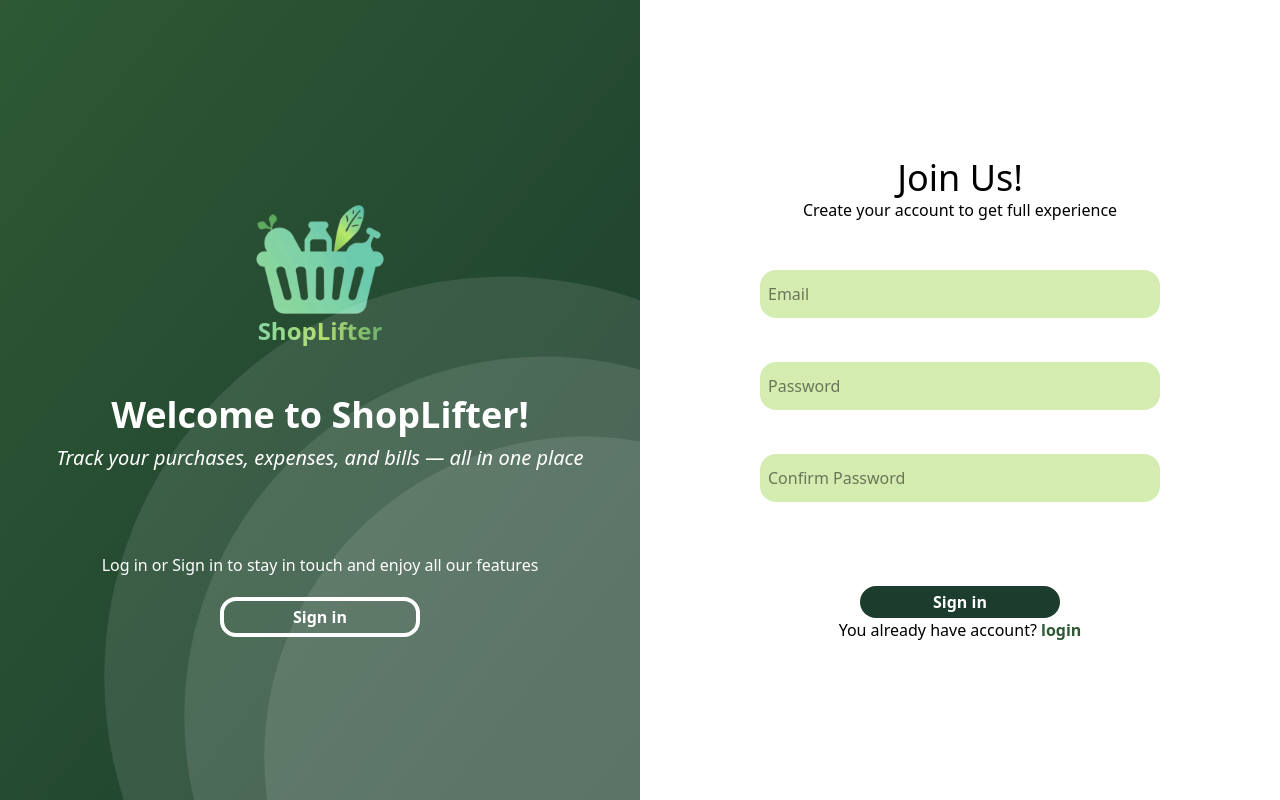
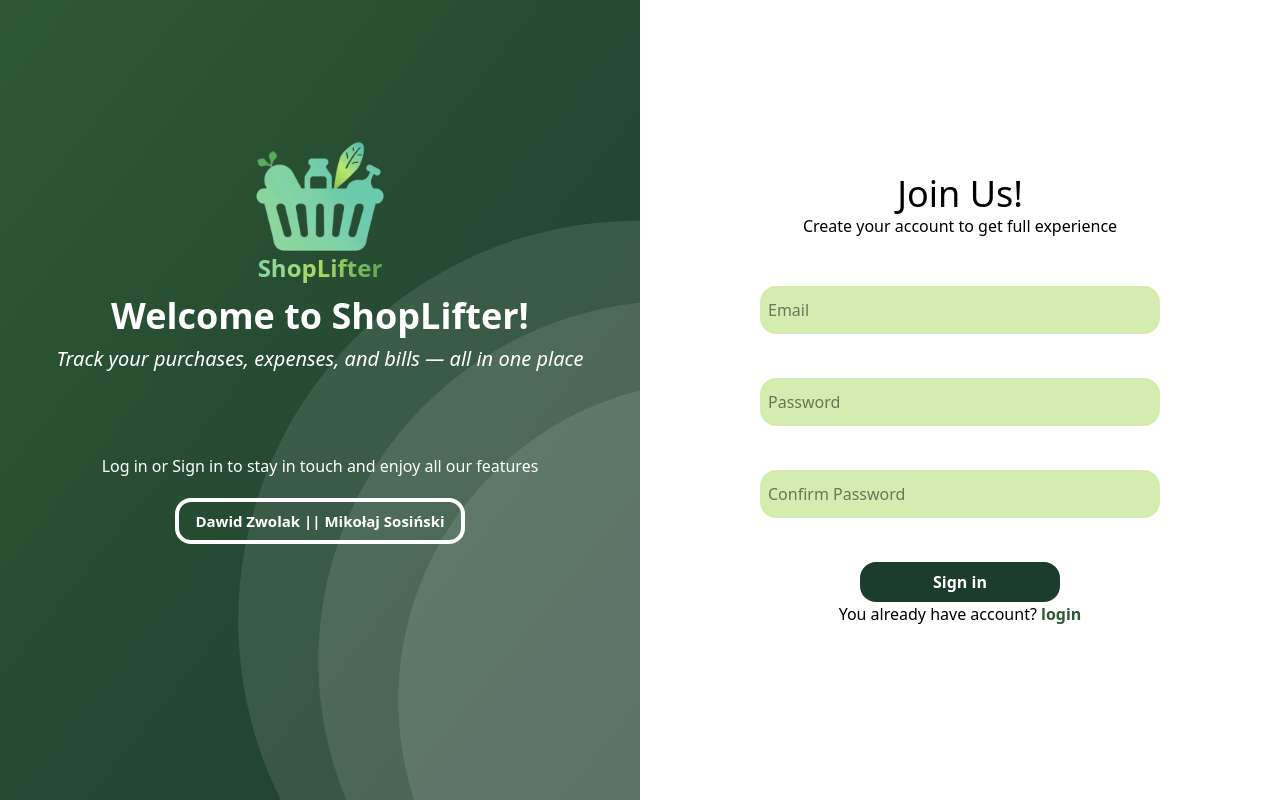
Before and after one commit to Zwolak13/FullStackProject, a React (Vite) app in the folder frontend/DZMSFrontend/: page / in a window 1280 px wide. Both pictures are taken after a click on the button "sign up". Built offline with nearby package versions, Linux system fonts and the light colour scheme.

Commit message:
Adding reactive login-logout styling

```diff
--- a/frontend/DZMSFrontend/src/App.jsx
+++ b/frontend/DZMSFrontend/src/App.jsx
@@ -1,13 +1,80 @@
 
 import './App.css'
 import Login from './components/LoginComponents/Login'
+import LeftSideBanerLogin from './components/LoginComponents/LeftSideBanerLogin'
+import Logo from "./components/Logo.jsx"
+import {  useEffect, useState } from 'react'
+import TMP from './components/UIComponents/tmp.jsx'
 
 function App() {
 
+  const [firstLoadFlag,setFirstLoadFlag] = useState(false);
+
+  const [succesfullLoginDOM,setSuccesfullLogin] = useState(false);
+  const [hideDom, setHideDom] = useState(false);
+  const [delay, setDelay] = useState(false);
+  const [changeDom, setChangeDom] = useState(false);
+
+
+  useEffect(()=>{
+    if (firstLoadFlag === false){
+      setFirstLoadFlag(true);
+      return;
+    };
+
+    if(succesfullLoginDOM === true){
+        const hideDomTimeout = setTimeout(()=>{
+        setHideDom(true);
+      },500)
+
+      const changeDomTimeout = setTimeout(()=>{
+        setChangeDom(prev => !prev);
+      },800)
+
+      return () =>{
+        clearTimeout(changeDomTimeout);
+        clearTimeout(hideDomTimeout);
+      }
+    }
+    else{
+      const changeDomTimeout = setTimeout(()=>{
+        setChangeDom(prev => !prev);
+      },500)
+
+      const hideDomTimeout = setTimeout(()=>{
+        setHideDom(prev => !prev);
+      },800)
+
+      return () =>{
+        clearTimeout(changeDomTimeout);
+        clearTimeout(hideDomTimeout);
+      }
+    }
+
+  },[succesfullLoginDOM])
+
+
   return (
-    <>
-      <Login />
-    </>
+    <main  className="flex items-center justify-center min-h-screen">
+                <div className="w-screen h-screen  flex flex-row overflow-hidden">
+                    <div id='leftSide' className={`hidden transition-all  duration-1000   bg-gradient-to-br from-primiary-dark to-secondary-dark text-white lg:flex
+                    flex-col justify-center items-center relative  ${changeDom ? 'lg:w-1/6' : 'lg:w-1/2' }`}>
+                        <Logo isHidden={hideDom ? true : null} className={`absolute transition-all duration-500 ${hideDom ? 'w-25 top-[0px]' : 'w-48 top-25'}`}/>
+                        {changeDom ?
+                        <></>
+                        :
+                        <LeftSideBanerLogin className={`lg:flex flex-col justify-center items-center relative transition  duration-500 ${hideDom ? 'opacity-0' : 'opacity-100'}`}/>
+                        }
+                    </div>
+                    <div id='rightSide' className={`flex justify-center transition-all duration-1000 lg:w-1/2 relative ${changeDom ? 'lg:w-5/6' : 'lg:w-1/2' }`} >
+                         {changeDom ?
+                         <TMP succesfullLoginDOM={setSuccesfullLogin}/>
+                        :
+                        <Login succesfullLogin={setSuccesfullLogin} className={`flex flex-col justify-center items-center  relative transition  duration-500 ${hideDom ? 'opacity-0' : 'opacity-100'}`} />
+                        }
+                    </div>
+                </div>
+      </main>
   )
 }
 
--- a/frontend/DZMSFrontend/src/components/LoginComponents/LeftSideBanerLogin.jsx
+++ b/frontend/DZMSFrontend/src/components/LoginComponents/LeftSideBanerLogin.jsx
@@ -1,19 +1,19 @@
-import Logo from "./Logo";
 
 
-export default function LeftSideBanerLogin({onSignup, isDisabled, isLoading}){
+
+export default function LeftSideBanerLogin({...props}){
     return (
-        <>
-            <Logo />
+        <div {...props}>
+
                     <p className="font-bold text-4xl pt-10 pb-2">Welcome to ShopLifter!</p>
-                        <p className="italic text-[20px] pb-20 px-10 text-center">Track your purchases, expenses, and bills — all in one place</p>
-                        <p className="text-[16px] pb-5">Log in or Sign in to stay in touch and enjoy all our features</p>
+                    <p className="italic text-[20px] pb-20 px-10 text-center">Track your purchases, expenses, and bills — all in one place</p>
+                    <p className="text-[16px] pb-5">Log in or Sign in to stay in touch and enjoy all our features</p>
 
 
-                    <button type="button" disabled={isDisabled ==='signup' || isLoading ? true : false}onClick={onSignup} className=" z-10 w-50 h-10 border-4  font-bold rounded-2xl hover:bg-white/50 hover:text-primiary-dark hover:border-white/60  transition duration-700 ease-in-out">Sign in</button>
-                    <div className=" z-0 absolute bottom-[-100px] right-[-200px] w-200 h-150 bg-white rounded-t-full opacity-10 rotate-320 overflow-hidden"></div>
-                    <div className="z-0 absolute bottom-[-100px] right-[-200px] w-180 h-130 bg-white rounded-t-full opacity-10 rotate-320"></div>
-                    <div className="z-0 absolute bottom-[-100px] right-[-200px] w-160 h-110 bg-white rounded-t-full opacity-10 rotate-320"></div>
-        </>
+                   <p className="text-[15px] border-4 px-4 py-2 font-bold rounded-2xl">Dawid Zwolak || Mikołaj Sosiński</p>
+                    <div className=" z-0 absolute bottom-[-300px] right-[-350px] w-200 h-150 bg-white rounded-t-full opacity-10 rotate-320 overflow-hidden"></div>
+                    <div className="z-0 absolute bottom-[-300px] right-[-350px] w-180 h-130 bg-white rounded-t-full opacity-10 rotate-320"></div>
+                    <div className="z-0 absolute bottom-[-300px] right-[-350px] w-160 h-110 bg-white rounded-t-full opacity-10 rotate-320"></div>
+        </div>
     )
 }
--- a/frontend/DZMSFrontend/src/components/LoginComponents/Login.jsx
+++ b/frontend/DZMSFrontend/src/components/LoginComponents/Login.jsx
@@ -1,14 +1,62 @@
 
-import { useState } from 'react';
+import { useState, useEffect } from 'react';
 
 import LoginForm from './LoginForm';
 import LeftSideBanerLogin from './LeftSideBanerLogin';
 import SignupForm from './SignupForm';
 
-export default function Login(){
+export default function Login({succesfullLogin, ...props}){
     const [isLoading,setIsLoading] = useState(false);
     const [direction, setDirection] = useState('up');
     const [whichForm,setWhichForm]  = useState('login');
+
+     const [isWaiting,setIsWaiting] = useState({
+        component: false,
+        animation: false,
+        popup: '',
+    });
+
+    function popupAnimation(whichPopup) {
+            setIsWaiting({
+                component: true,
+                animation: false,
+                popup: whichPopup,
+            });
+        }
+
+        useEffect(() => {
+            if (!isWaiting.component) return;
+
+            const animateInTimeout = setTimeout(() => {
+                setIsWaiting(prev => ({
+                    ...prev,
+                    animation: true,
+                }));
+            }, 100);
+
+            const animateOutTimeout = setTimeout(() => {
+                setIsWaiting(prev => ({
+                    ...prev,
+                    animation: false,
+                }));
+            }, 2000);
+
+            const hideComponentTimeout = setTimeout(() => {
+                setIsWaiting(prev => ({
+                    ...prev,
+                    component: false,
+                    popup: '',
+                }));
+            }, 2200);
+
+
+            return () => {
+                clearTimeout(animateInTimeout);
+                clearTimeout(animateOutTimeout);
+                clearTimeout(hideComponentTimeout);
+            };
+        }, [isWaiting.component]);
+
 
 
 
@@ -26,14 +74,8 @@ export default function Login(){
 
 
     return(
-        <main  className="flex items-center justify-center min-h-screen">
-            <div className="w-screen h-screen  flex flex-row overflow-hidden">
-                <div id='rightSide' className="hidden  lg:w-1/2 bg-gradient-to-br from-primiary-dark to-secondary-dark text-white lg:flex flex-col justify-center items-center relative">
-                    <LeftSideBanerLogin onSignup={handleSignupForm} isDisabled={whichForm} isLoading={isLoading}/>
-                </div>
-                <div id='leftSide' className={`flex w-screen flex-col justify-center items-center lg:w-1/2 relative ${isLoading && 'active'}}`} >
-                     <div
-                        className={`
+        <div {...props}>
+        <div className={`
                         absolute inset-0 bg-gradient-to-r from-primiary-dark to-secondary-dark
                         transition-transform duration-700 ease-in-out pointer-events-none
                         ${isLoading
@@ -46,11 +88,7 @@ export default function Login(){
                         }
                         `}
                     />
-
-
-                    {whichForm === 'login' ? <LoginForm isLoading={isLoading} onChange={handleSignupForm}/> : <SignupForm  isLoading={isLoading} onClick={handleSignupForm}/>}
-                </div>
-            </div>
-        </main>
+                {whichForm === 'login' ? <LoginForm  onChange={handleSignupForm} isLogin={isWaiting} popupAnimation={popupAnimation} succesfullLogin={succesfullLogin}/> : <SignupForm   onClick={handleSignupForm} isRegistered={isWaiting} popupAnimation={popupAnimation}/>}
+        </div>
     )
 }
--- a/frontend/DZMSFrontend/src/components/LoginComponents/LoginForm.jsx
+++ b/frontend/DZMSFrontend/src/components/LoginComponents/LoginForm.jsx
@@ -1,24 +1,65 @@
 import { useState } from "react";
-import Logo from "./Logo";
+import Logo from "../Logo.jsx";
+import LOADING_GIF from '../../assets/loading.gif';
 import PasswordModal from "./PasswordModal";
+import { useInput } from "../hooks/useInput";
+import RegisterPopup from "./RegisterPopup.jsx";
 
-export default function LoginForm({onChange, isLoading}){
+export default function LoginForm({onChange, popupAnimation, isLogin, succesfullLogin}){
     const [isModalOpen, setIsModalOpen] = useState(false);
+    const [waitingResponse,setWaitingResponse] = useState(false);
+
+    const {value: emailValue, handleInputChange: handleEmailChange} = useInput('');
+    const {value: passwordValue, handleInputChange: handlePasswordChange} = useInput('');
+
+    async function handleLogin(event){
+        event.preventDefault();
+
+        setWaitingResponse(true);
+
+        if (passwordValue ==='' && emailValue ==='') {
+            return;
+        }
+
+        const payload = {
+            email: emailValue,
+            password: passwordValue
+        }
+
+        try{
+            const response = await fetch('http://localhost:8080/api/users/register', {
+                method: 'POST',
+                headers: { 'Content-Type': 'application/json' },
+                body: JSON.stringify(payload),
+            });
+
+            if(response.ok){
+                succesfullLogin(true);
+            } else if (response.status === 409) {
+                popupAnimation('conflict');
+            }
+        } catch {
+            popupAnimation('fail');
+        }
+        setWaitingResponse(false);
+        succesfullLogin(true);
+    }
 
     return (
         <>
         <PasswordModal isOpen={isModalOpen} onClose={() => setIsModalOpen(false)} />
-        <Logo className="block lg:hidden"/>
+        <Logo className="block lg:hidden -z-10"/>
         <h1 className="pt-12 text-5xl font-bold">welcome<span className="text-primary-light">.</span></h1>
                     <h2 className="text-xl">Login to your account to continue</h2>
-                    <form className="flex flex-col py-15 items-center" >
-                        <input type="text" name="email" placeholder="Email"  className=" px-2 w-100 h-12 rounded-2xl bg-primary-light/50 mb-8"/>
-                        <input type="password" name="password" placeholder="Password" className="px-2 w-100 h-12 rounded-2xl bg-primary-light/50 mb-2" />
+                    <form onSubmit={handleLogin} className="flex flex-col py-15 items-center" >
+                        <input type="text" name="email" placeholder="Email" value={emailValue} onChange={handleEmailChange} className=" px-2 w-100 h-12 rounded-2xl bg-primary-light/50 mb-8"/>
+                        <input type="password" name="password" placeholder="Password" value={passwordValue} onChange={handlePasswordChange} className="px-2 w-100 h-12 rounded-2xl bg-primary-light/50 mb-2" />
                         <p className="mb-20">Forgot your <button type="button" onClick={()=>setIsModalOpen(true)} className="text-primiary-dark font-bold">password?</button></p>
-                        <button type="button" className="bg-secondary-dark w-50 h-10 rounded-2xl text-white font-bold  hover:bg-white hover:text-secondary-dark hover:border-2 border-secondary-dark"  >Login</button>
-                        <p>Don't have an account? <button type="button" className="text-primiary-dark font-bold hover:underline" disabled={isLoading} onClick={onChange}>sign up</button></p>
+                        <button type="submit" className="bg-secondary-dark w-50 h-10 rounded-2xl text-white font-bold  hover:bg-white hover:text-secondary-dark hover:border-2 border-secondary-dark flex justify-center items-center"  >{waitingResponse ? <img className="w-7" src={LOADING_GIF} /> : "Login"}</button>
+                        <p>Don't have an account? <button type="button" className="text-primiary-dark font-bold hover:underline" disabled={waitingResponse} onClick={onChange}>sign up</button></p>
                      </form>
+            {isLogin.component && <RegisterPopup type={isLogin.popup} animate={isLogin.animation}/> }
+        </>
 
-        </>
     )
 }
--- a/frontend/DZMSFrontend/src/components/LoginComponents/Logo.jsx
+++ /dev/null
@@ -1,12 +0,0 @@
-import LOGO from '../../assets/logo.png'
-
-export default function Logo({...props}){
-    return (
-        <div className='relative' {...props}>
-                        <img src={LOGO} alt='ShopLifer-logo' className='w-48'/>
-                        <p className="-z-10 lg:z-0 absolute bottom-150 left-1/2 transform -translate-x-1/2 lg:bottom-2 text-center bg-gradient-to-r from-secondary-light-one via-primary-light to-secondary-light_three text-transparent bg-clip-text font-bold text-2xl">
-                         ShopLifter
-                         </p>
-        </div>
-    )
-}
--- a/frontend/DZMSFrontend/src/components/LoginComponents/SignupForm.jsx
+++ b/frontend/DZMSFrontend/src/components/LoginComponents/SignupForm.jsx
@@ -1,18 +1,13 @@
 
-import Logo from "./Logo";
+import Logo from "../Logo.jsx";
 import LOADING_GIF from '../../assets/loading.gif';
 import { useInput } from "../hooks/useInput";
 import Input from "./Input";
-import { useState, useEffect } from "react";
+import { useState } from "react";
 import RegisterPopup from "./RegisterPopup.jsx";
 
-export default function SignupForm({onClick}){
+export default function SignupForm({onClick, isRegistered, popupAnimation}){
 
-    const [isRegistered,setIsRegistered] = useState({
-        component: false,
-        animation: false,
-        popup: '',
-    });
 
     const [waitingResponse,setWaitingResponse] = useState(false);
 
@@ -64,53 +59,12 @@ export default function SignupForm({onClick}){
                 console.error('Registration failed:', await response.text());
                 popupAnimation('conflict');
             }
-        } catch (err) {
-            console.error('Registration error:', err);
+        } catch {
             popupAnimation('fail');
         }
         setWaitingResponse(false);
     }
 
-    function popupAnimation(whichPopup) {
-        setIsRegistered({
-            component: true,
-            animation: false,
-            popup: whichPopup,
-        });
-    }
-
-    useEffect(() => {
-        if (!isRegistered.component) return;
-
-        const animateInTimeout = setTimeout(() => {
-            setIsRegistered(prev => ({
-                ...prev,
-                animation: true,
-            }));
-        }, 100);
-
-        const animateOutTimeout = setTimeout(() => {
-            setIsRegistered(prev => ({
-                ...prev,
-                animation: false,
-            }));
-        }, 2000);
-
-        const hideComponentTimeout = setTimeout(() => {
-            setIsRegistered(prev => ({
-                ...prev,
-                component: false,
-                popup: '',
-            }));
-        }, 2200);
-
-
-        return () => {
-            clearTimeout(animateInTimeout);
-            clearTimeout(animateOutTimeout);
-            clearTimeout(hideComponentTimeout);
-        };
-    }, [isRegistered.component]);
 
 
     return (
@@ -128,8 +82,8 @@ export default function SignupForm({onClick}){
                 <Input type="password" name="confirmPassword" placeholder="Confirm Password" className=" px-2 w-100 h-12 rounded-2xl bg-primary-light/50 "
                        onChange={handleConfirmPasswordChange} value={confirmPasswordValue} onBlur={handleConfirmPasswordBlur}
                        error={confirmPasswordIsInvalid && 'Passwords must match.'}/>
-                <button type="submit" disabled={isRegistered.component} className="mt-10 bg-secondary-dark w-50 h-8 rounded-2xl text-white font-bold flex justify-center items-center" >{waitingResponse ? <img className="w-7" src={LOADING_GIF} /> : "Sign in"}</button>
-                <p>You already have account? <button type="button" onClick={onClick} disabled={waitingResponse} className="text-primiary-dark font-bold hover:underline">login</button></p>
+                <button type="submit" className="bg-secondary-dark w-50 h-10 rounded-2xl text-white font-bold  hover:bg-white hover:text-secondary-dark hover:border-2 border-secondary-dark flex justify-center items-center"  >{waitingResponse ? <img className="w-7" src={LOADING_GIF} /> : "Sign in"}</button>
+                <p>You already have account? <button type="button" onClick={onClick}  className="text-primiary-dark font-bold hover:underline">login</button></p>
             </form>
             {isRegistered.component && <RegisterPopup type={isRegistered.popup} animate={isRegistered.animation}/> }
         </>
--- /dev/null
+++ b/frontend/DZMSFrontend/src/components/Logo.jsx
@@ -0,0 +1,13 @@
+import LOGO from '../assets/logo.png'
+
+export default function Logo({isHidden=false, ...props}){
+    return (
+        <div className='relative' {...props}>
+                        <img src={LOGO} alt='ShopLifer-logo' className='w-48 transition-all duration-500'/>
+                    <p className={`-z-10 lg:z-0 absolute bottom-150 left-1/2 transform -translate-x-1/2 lg:bottom-2 text-center transition-all duration-500
+                    bg-gradient-to-r from-secondary-light-one via-primary-light to-secondary-light_three text-transparent bg-clip-text font-bold text-2xl ${isHidden ? 'opacity-0' : ''}`}>
+                         ShopLifter
+                    </p>
+        </div>
+    )
+}
--- a/frontend/DZMSFrontend/src/components/hooks/useInput.js
+++ b/frontend/DZMSFrontend/src/components/hooks/useInput.js
@@ -1,6 +1,6 @@
 import { useState } from "react";
 
-export function useInput(defaultValue,validation){
+export function useInput(defaultValue,validation = () =>{}){
     const [enteredValue, setEnteredValue] = useState(defaultValue);
 
     const [didEdit, setDidEdit] = useState(false)
```
Also changed, not shown: frontend/DZMSFrontend/src/components/LoginComponents/Popups.jsx (deleted, +0 -13 lines), frontend/DZMSFrontend/src/components/LoginComponents/RegisterPopup.jsx (+6 -1 lines), frontend/DZMSFrontend/src/components/UIComponents/TMP.jsx (added, +9 -0 lines).
